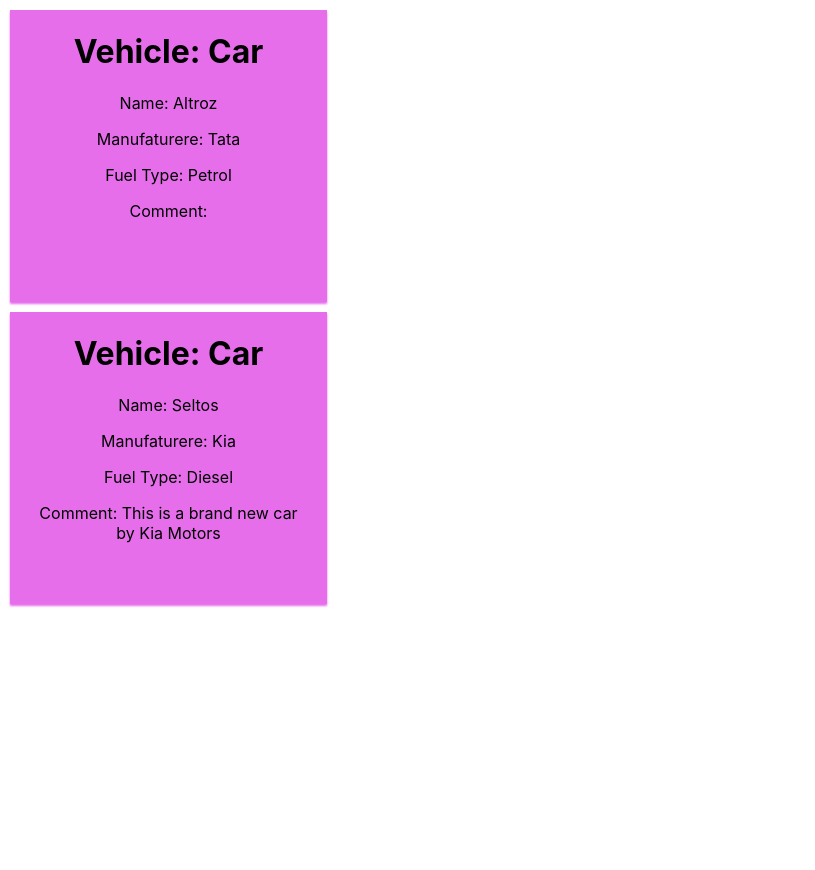
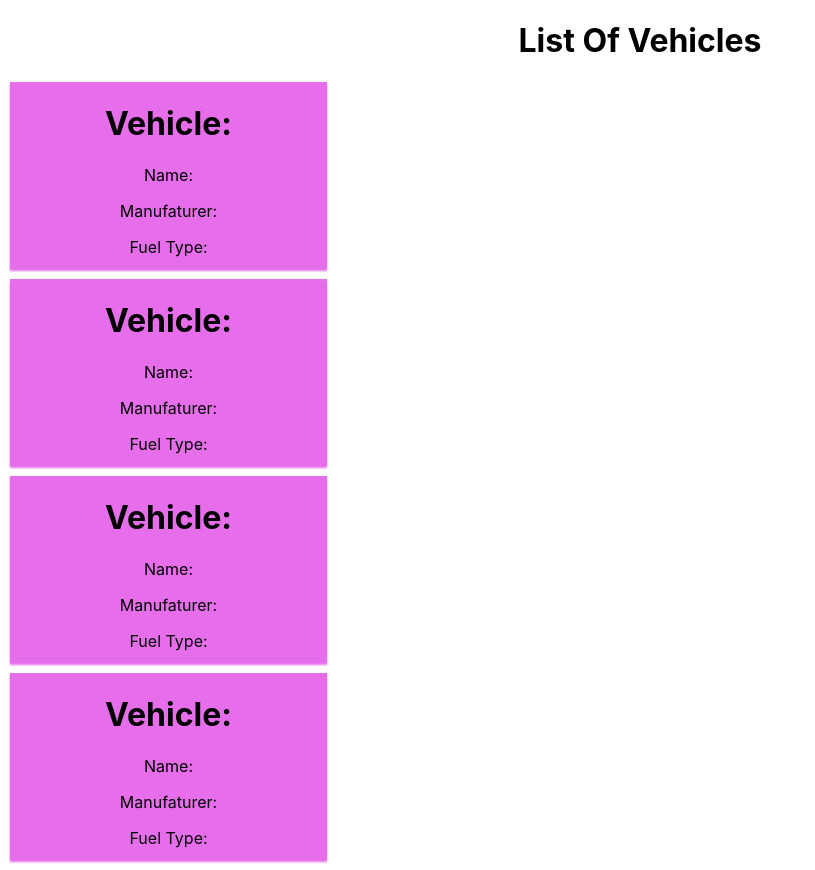
Before and after one commit to KetakiUbale/ReactPractice, a React (Create React App) app: page / in a window 1280 px wide. Shown: the whole page, without its empty margins (0-815 px from the left). Before the commit the page ends 800 px from the top, so only its background shows below. Built offline with nearby package versions, Linux system fonts and the light colour scheme.

Commit message:
class component added

```diff
--- a/src/App.js
+++ b/src/App.js
@@ -1,21 +1,41 @@
+import React from 'react';
 import './App.css';
 import Vehicle from './Vehicle/vehicle';
 
-function App() {
-    return ( < div className = "App" >
-        <
-        Vehicle vehicleType = "Car"
-        name = "Altroz"
-        manufacturer = "Tata"
-        fuel = "Petrol" / >
-        <
-        Vehicle vehicleType = "Car"
-        name = "Seltos"
-        manufacturer = "Kia"
-        fuel = "Diesel" >
-        This is a brand new car by Kia Motors < /Vehicle>  <
-        /div>
+class App extends React.Component {
+   constructor(props){
+       super(props);
+
+       this.state = {
+           vehicles: [
+               { VehicleType: "Car", Name: "Altroz", Manufacturer: "Tata", FuelType: "Petrol" },
+               { VehicleType: "Car", Name: "Nexon", Manufacturer: "Tata", FuelType: "Electric" },
+               { VehicleType: "Car", Name: "XUV", Manufacturer: "Mahindra", FuelType: "Diesel" },
+               { VehicleType: "Car", Name: "Baleno", Manufacturer: "Maruti Suzuki", FuelType: "Petrol" },
+           ]
+       };
+   }
+
+   render() {
+
+    return (
+        <div className="App">
+            <h1>
+                List Of Vehicles
+            </h1>
+
+            <Vehicle VehicleType={this.state.vehicles[0].VehicleType} Name={this.state.vehicles[0].Name} Manufacturer={this.state.vehicles[0].Manufacturer} FuelType={this.state.vehicles[0].FuelType}></Vehicle>
+
+            <Vehicle VehicleType={this.state.vehicles[1].VehicleType} Name={this.state.vehicles[1].Name} Manufacturer={this.state.vehicles[1].Manufacturer} FuelType={this.state.vehicles[1].FuelType}></Vehicle>
+
+            <Vehicle VehicleType={this.state.vehicles[2].VehicleType} Name={this.state.vehicles[2].Name} Manufacturer={this.state.vehicles[2].Manufacturer} FuelType={this.state.vehicles[2].FuelType}></Vehicle>
+
+            <Vehicle VehicleType={this.state.vehicles[3].VehicleType} Name={this.state.vehicles[3].Name} Manufacturer={this.state.vehicles[3].Manufacturer} FuelType={this.state.vehicles[3].FuelType}></Vehicle>
+        </div>
+
+
     );
+   };
 }
 
 export default App;
--- a/src/Vehicle/vehicle.css
+++ b/src/Vehicle/vehicle.css
@@ -5,6 +5,6 @@
     box-shadow: 0 2px 2px #e66eeb;
     padding: 0 20px 10px 20px;
     width: 275px;
-    height: 280px;
+    height: 175px;
     background-color: #e66eeb;
 }
--- a/src/Vehicle/vehicle.js
+++ b/src/Vehicle/vehicle.js
@@ -1,15 +1,10 @@
 import './vehicle.css'
-const vehicle = props => ( <
-    div className = "car" >
-
-    <
-    h1 >
-    Vehicle: { props.vehicleType } <
-    /h1> <
-    p > Name: { props.name } < /p>   <
-    p > Manufaturere: { props.manufacturer } < /p>   <
-    p > Fuel Type: { props.fuel } < /p>   <
-    p > Comment: { props.children } < /p>   <
-    /div>
+const vehicle = props => (
+    <div className = "car">
+    <h1>Vehicle: { props.vehicleType } </h1>
+    <p>Name: { props.name }</p>
+    <p>Manufaturer: { props.manufacturer }</p>
+    <p>Fuel Type: { props.fuel }</p>
+    </div>
 );
 export default vehicle;
```
Also changed, not shown: 1 other file (tests, documents, lock files or other folders).
